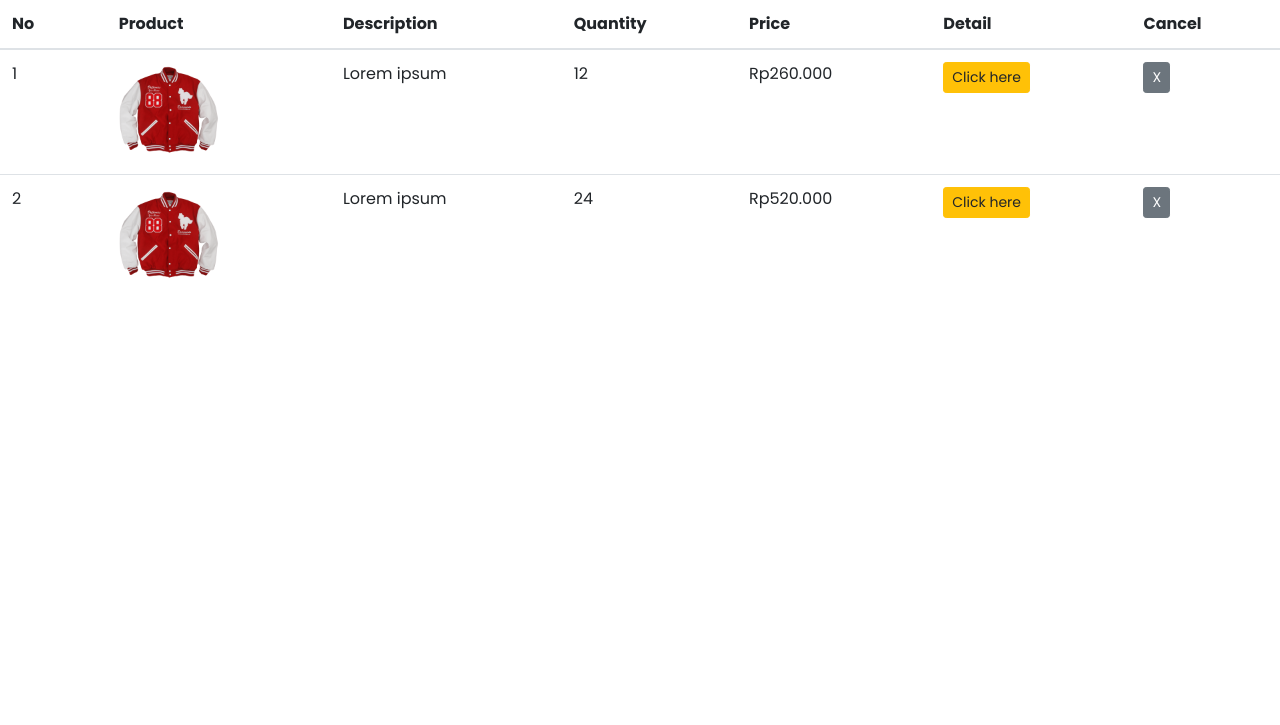
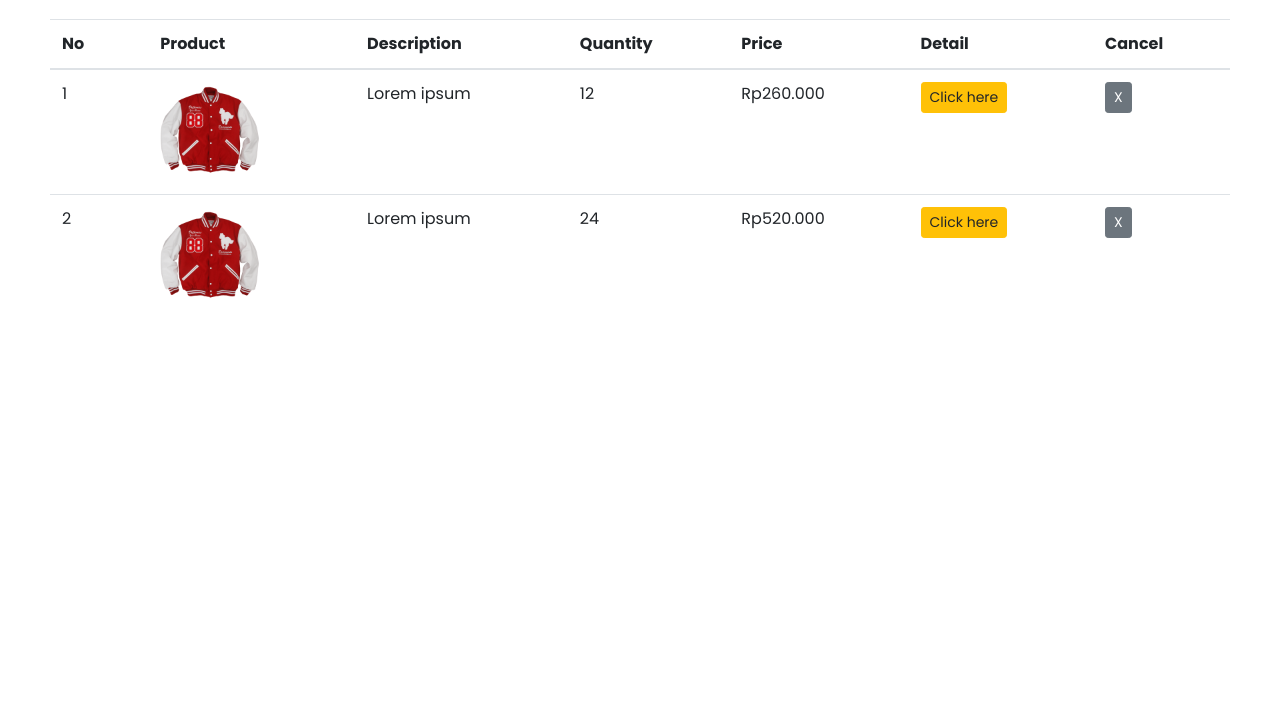
Before and after one commit to hafizhraihan/konveksi-suhat, a plain HTML site: page orders.html in a window 1280 px wide. Shown: the part 75-800 px from the top of the page. Drawn offline with nearby package versions, Linux system fonts and the light colour scheme; a script that the page names is missing.

Commit message:
Update style.css

```diff
--- a/css/style.css
+++ b/css/style.css
@@ -33,6 +33,10 @@ body:hover > #trailer {
   body:hover > #trailer {
     opacity: 0;
   }
+}
+
+#table_order {
+  padding: 20px 50px 50px 50px;
 }
 
 .layout_padding {
```
